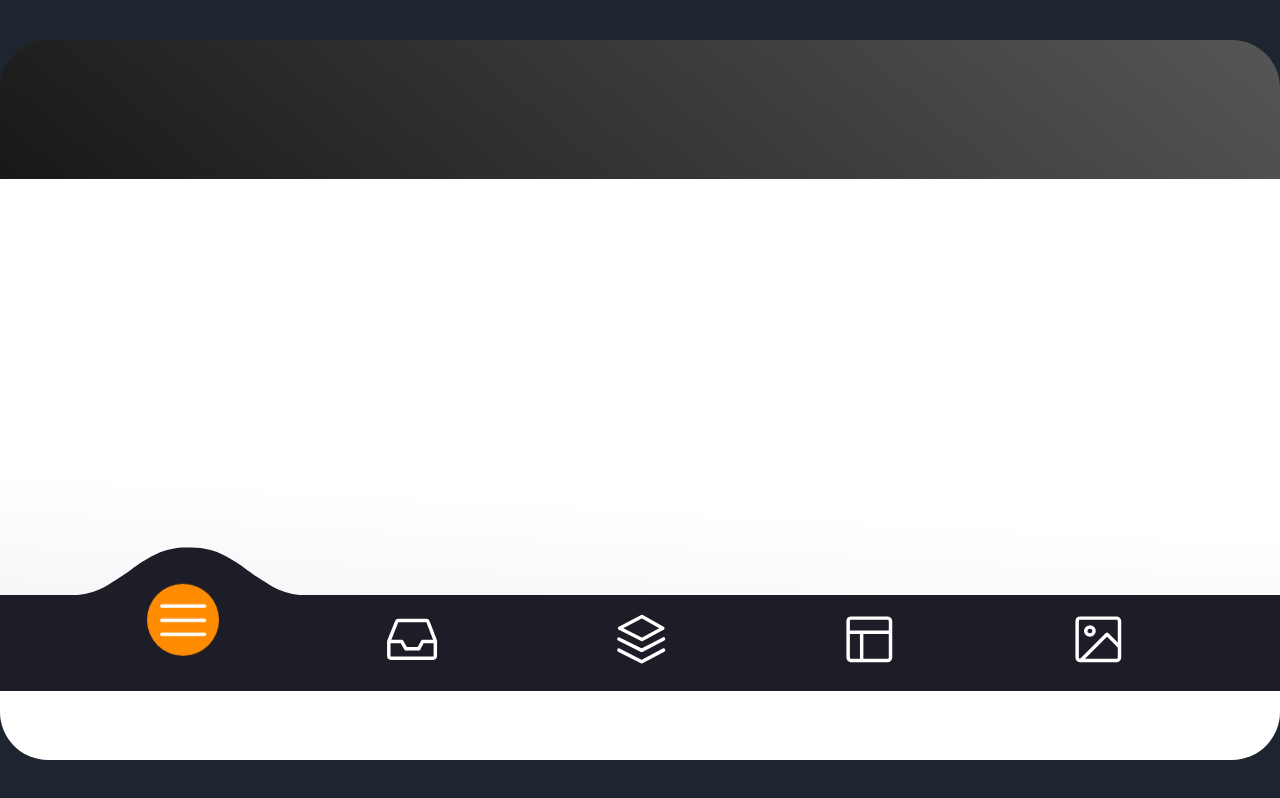
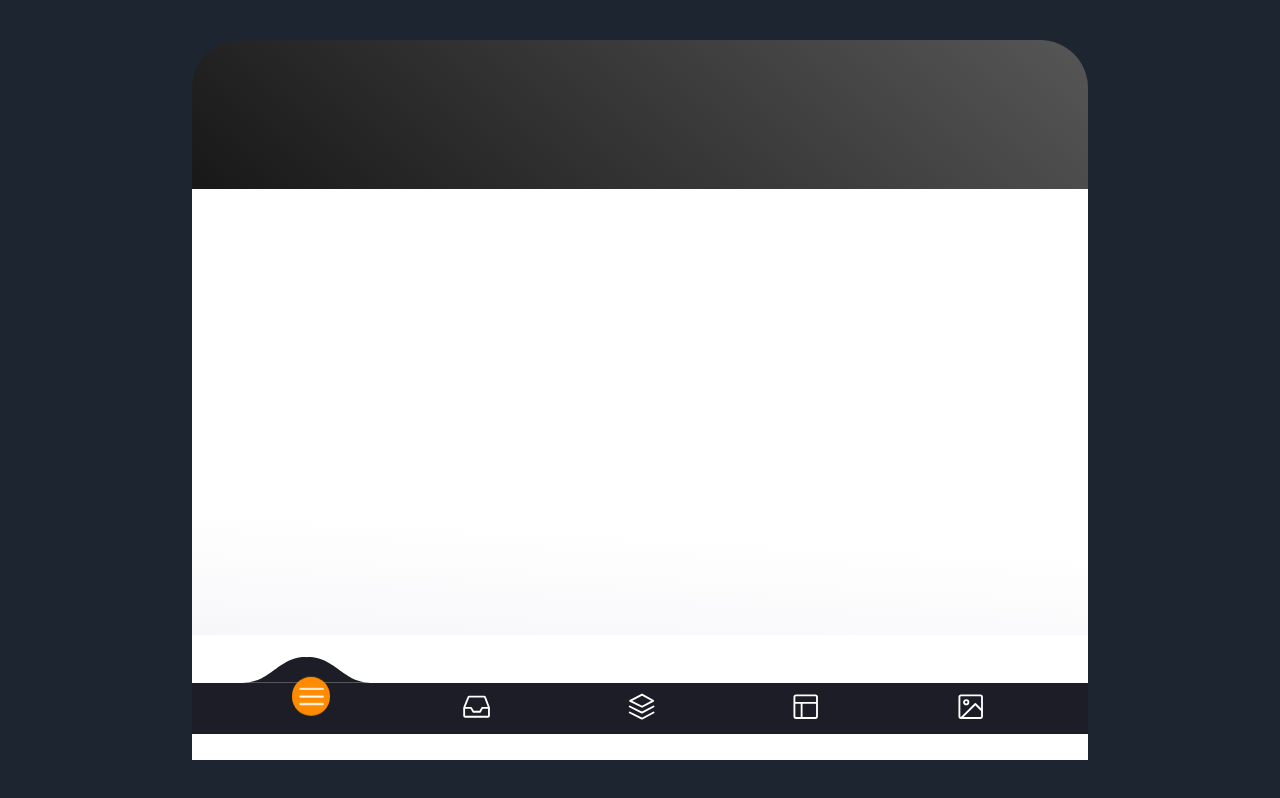
Before and after one commit to bmsebastian2/beer, a React (Vite) app: page /AppBusqueda in a window 1280 px wide. Built offline with nearby package versions, Linux system fonts and the light colour scheme; a web font is replaced by a local one.

Commit message:
MENU VERSION 4 UBICACION Y TAMAÑO ICONOS}

```diff
--- a/src/routes/AppBusqueda.jsx
+++ b/src/routes/AppBusqueda.jsx
@@ -4,22 +4,20 @@ import Menu from "../components/Menu";
 
 const AppBusqueda = () => {
   const Conta = styled.div`
-    min-height: 100vh;
-    min-width: 100%;
+    min-height: 90vh;
+    width: 70%;
     overflow: hidden;
-
     opacity: 100%;
-
     display: flex;
     flex-direction: column;
 
     @media (min-width: 320px) {
     }
-    @media (min-width: 768px) {
+    @media (max-width: 768px) {
+      width: 100%;
+      height: 100%;
     }
     @media (min-width: 1200px) {
-      min-height: 90vh;
-      min-width: 70%;
     }
   `;
   const Header = styled.div`
@@ -47,8 +45,6 @@ const AppBusqueda = () => {
     background-color: #ffffff;
 
     @media (min-width: 1200px) {
-      border-bottom-left-radius: 3rem;
-      border-bottom-right-radius: 3rem;
     }
   `;
 
--- a/src/style/menu.css
+++ b/src/style/menu.css
@@ -2,22 +2,21 @@
         box-sizing: border-box;
         --bgColorMenu: #1d1d27;
         --duration: .7s;
-
     }
 
     svg {
         pointer-events: none;
-
     }
 
     .menu {
 
+        top: 3rem;
         margin: 0;
         display: flex;
         /* Works well with 100% width  */
         /* width: 62.05em; */
-        width: 100vw;
-        font-size: 1.5em;
+        width: 100%;
+        font-size: 0.8em;
         padding: 0 2.85em;
         position: relative;
         align-items: center;
@@ -126,5 +125,8 @@
     @media screen and (max-width: 50em) {
         .menu {
             font-size: .8em;
+            padding: 0;
+            top: 1.8rem;
+
         }
     }
```
